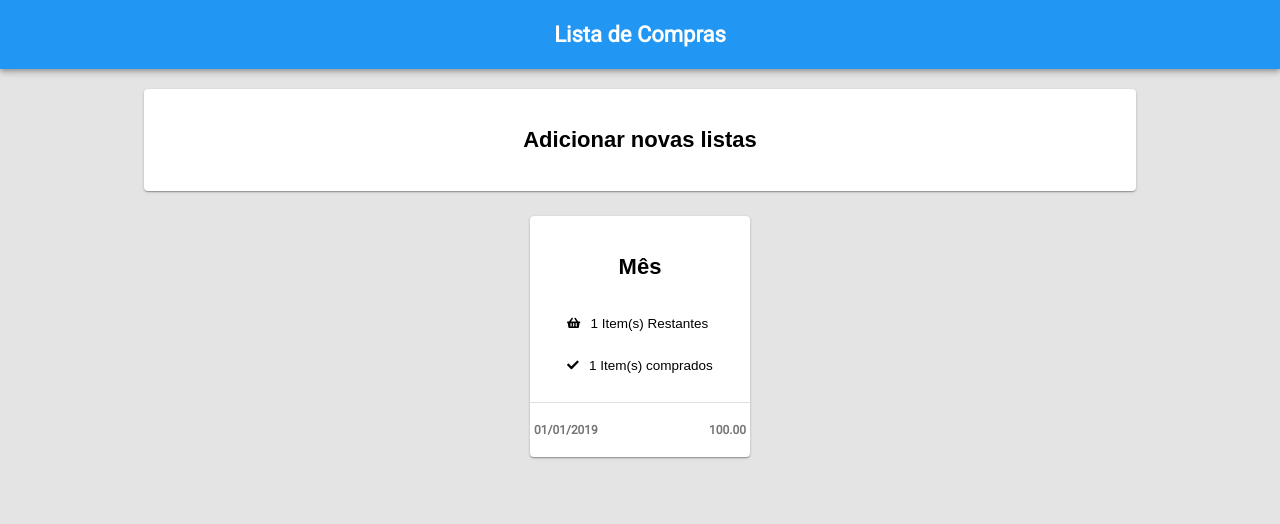
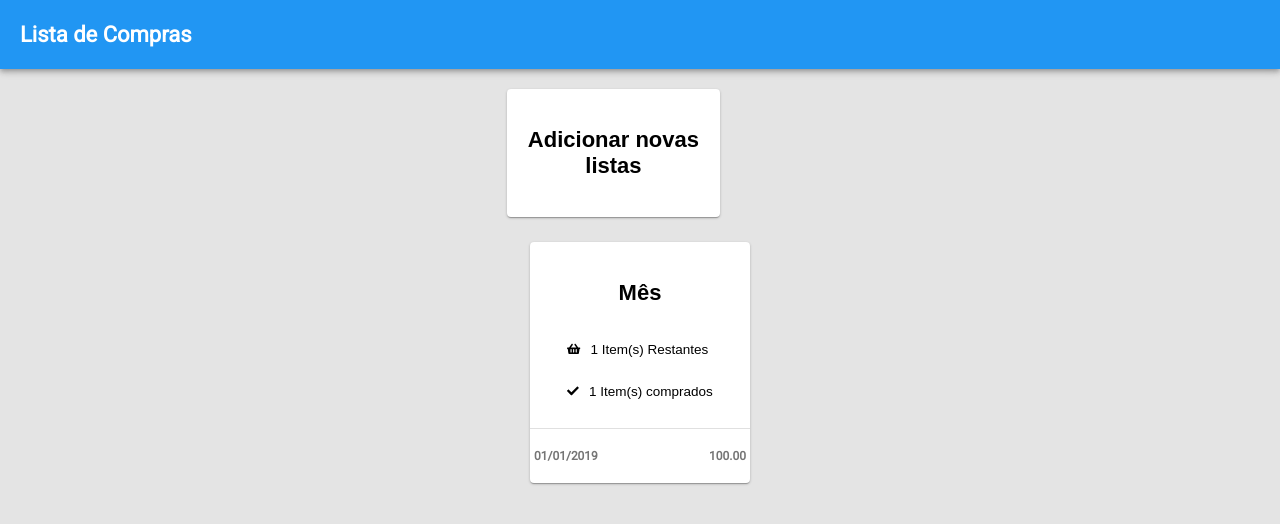
Before and after one commit to lucashsmoraes/lista-de-compras, a React (Create React App) app: page / in a window 1280 px wide. Shown: the top 524 px of the page. Built offline with nearby package versions, Linux system fonts and the light colour scheme; the HTML template or start-up script is replaced by a standard one.

Commit message:
criandos os links

```diff
--- a/src/App.css
+++ b/src/App.css
@@ -1,9 +1,21 @@
 .title {
-    font-size: 22px;
-    font-weight: bold;
-    text-align: center;
+  font-size: 22px;
+  font-weight: bold;
+  text-align: center;
+}
+
+.text-left {
+  text-align: left;
+  font-size: 22px;
+  font-weight: bold;
 }
 
 .header {
-    padding: 0px 20px;
+  padding: 0px 20px;
 }
+
+a,
+a:hover {
+  text-decoration: none;
+  color: inherit;
+}
--- a/src/common/CustomCard.js
+++ b/src/common/CustomCard.js
@@ -4,10 +4,12 @@
 import CardContent from "@material-ui/core/CardContent";
 import CardActions from "@material-ui/core/CardActions";
 import Divider from "@material-ui/core/Divider";
-import PropTypes from 'prop-types'
-import "./CustomCard.css"
+import PropTypes from "prop-types";
+import { Link } from "react-router-dom";
+import "./CustomCard.css";
 
 const CustomCard = props => (
+  <Link to={props.link}>
     <div className={props.containerClass}>
       <Card className="card">
         <CardActionArea className="card-action-area">
@@ -21,11 +23,12 @@
         )}
       </Card>
     </div>
+  </Link>
 );
 
 CustomCard.prototype = {
   containerClass: PropTypes.string.isRequired,
   children: PropTypes.element.isRequired,
   footer: PropTypes.string
-}
+};
 export default CustomCard;
--- a/src/common/Header.js
+++ b/src/common/Header.js
@@ -1,12 +1,15 @@
 import React from "react";
 import AppBar from "@material-ui/core/AppBar";
+import { Link } from "react-router-dom";
 
 const Header = props => (
   <AppBar position="static" color="primary">
     <div className="header">
-      <p className="title">Lista de Compras</p>
+      <Link to="/">
+        <p className="text-left">Lista de Compras</p>
+      </Link>
     </div>
   </AppBar>
 );
 
-export default Header
+export default Header;
--- a/src/home/List.css
+++ b/src/home/List.css
@@ -1,3 +1,7 @@
+.new-list-container {
+    width: 80%;
+}
+
 .list-container {
     width: 220px;
     margin: 25px;
--- a/src/home/List.js
+++ b/src/home/List.js
@@ -6,7 +6,7 @@
 import "./List.css"
 
 const List = () => (
-  <CustomCard containerClass="list-container" footer={<ListFooter />}>
+  <CustomCard containerClass="list-container" footer={<ListFooter />} link="/lista">
     <div>
       <p className="title">Mês</p>
       <div className="list-card-body">
--- a/src/home/NewList.js
+++ b/src/home/NewList.js
@@ -2,7 +2,7 @@
 import CustomCard from "../common/CustomCard";
 
 const NewList = () => (
-  <CustomCard containerClass="new-list-container">
+  <CustomCard containerClass="new-list-container" link="/lista">
     <div>
       <p className="title">Adicionar novas listas</p>
     </div>
--- a/src/home/home.css
+++ b/src/home/home.css
@@ -4,7 +4,3 @@
   flex-direction: column;
   align-items: center;
 }
-
-.new-list-container {
-  width: 80%;
-}
--- a/src/home/index.js
+++ b/src/home/index.js
@@ -3,7 +3,7 @@
 import NewList from "./NewList";
 import List from "./List";
 
-const Home = props => (
+const Home = () => (
   <div className="page-container">
     <NewList />
     <List />
```
Lines whose indentation alone changed are shown as unchanged.
